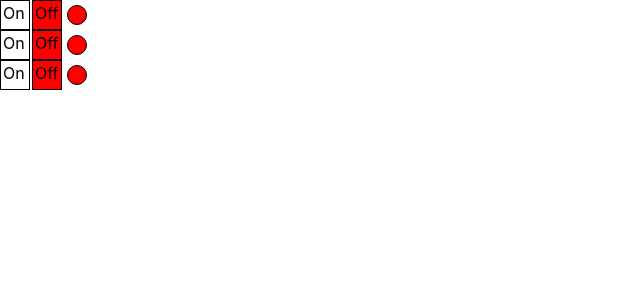
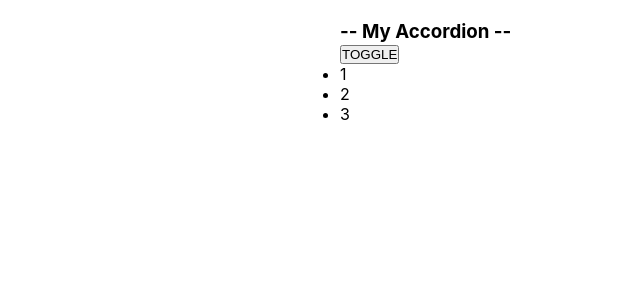
Before and after one commit to electrixky/react-samples, a React (Create React App) app: page / in a window 1280 px wide. Shown: the top 300 px of the page, without its empty margins (0-640 px from the left). Built offline with nearby package versions, Linux system fonts and the light colour scheme.

Commit message:
Accordion added

```diff
--- /dev/null
+++ b/src/Accordion.tsx
@@ -0,0 +1,40 @@
+import React, {useState} from 'react';
+
+type AccordionPropsType = {
+    titleValue: string
+}
+
+export const Accordion = (props: AccordionPropsType) => {
+    let [collapsed, setCollapsed] = useState(false)
+
+    const setCollapseHandler = () => {
+        setCollapsed(!collapsed)
+    }
+
+    return (
+        <div>
+            <AccordionTitle title={props.titleValue}/>
+            <button onClick={setCollapseHandler}>TOGGLE</button>
+            {!collapsed && <AccordionBody/>}
+        </div>
+    );
+};
+
+type AccordionTitlePropsType = {
+    title: string
+}
+function AccordionTitle(props: AccordionTitlePropsType) {
+    return (
+        <h3>-- {props.title} --</h3>
+    )
+}
+
+function AccordionBody() {
+    return (
+        <ul>
+            <li>1</li>
+            <li>2</li>
+            <li>3</li>
+        </ul>
+    )
+}
--- a/src/App.css
+++ b/src/App.css
@@ -3,3 +3,9 @@
   padding: 0;
   box-sizing: border-box;
 }
+
+.App {
+  width: 600px;
+  margin: 20px auto;
+
+}
--- a/src/App.tsx
+++ b/src/App.tsx
@@ -1,13 +1,15 @@
 import React from 'react';
 import './App.css';
 import {OnOff} from "./OnOff";
+import {Accordion} from "./Accordion";
 
 function App() {
     return (
         <div className="App">
-            <OnOff/>
-            <OnOff/>
-            <OnOff/>
+            {/*<OnOff/>*/}
+            {/*<OnOff/>*/}
+            {/*<OnOff/>*/}
+            <Accordion titleValue={"My Accordion"}/>
         </div>
     );
 }
```
